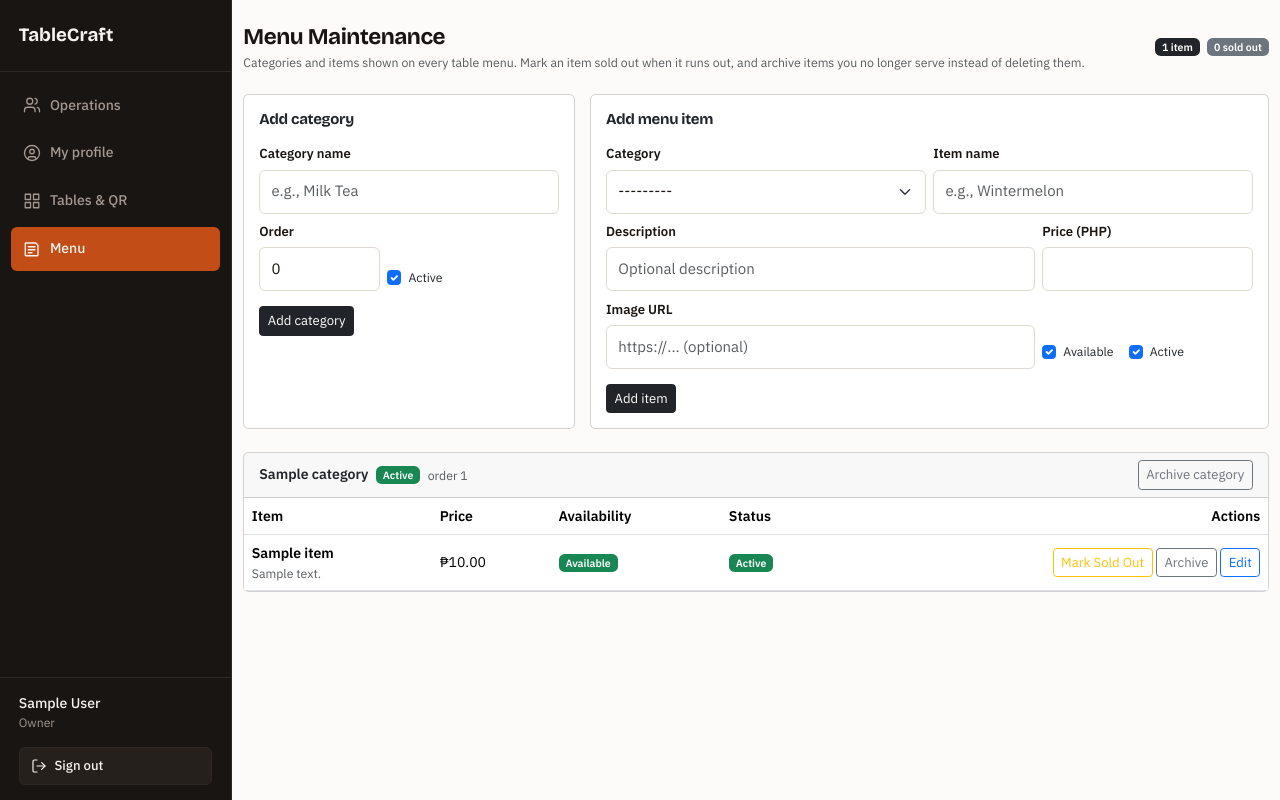
After one commit to justinebungabong/TableCraft-Bungabong-Justine-G2, a Django app: page /pos/menu/ in a window 1280 px wide. The commit adds this page. Run offline with Django 5.2, Linux system fonts and the light colour scheme; a user stored in the database is signed in; tables that the repository leaves empty hold one stand-in row (values such as "Sample post").

Commit message:
feat(menu): add manager menu maintenance screens
Managers previously had no way to maintain menu data: the only editor was Django Admin, which requires is_staff and is therefore unavailable to the MANAGER role.

Add a Menu section (/pos/menu/) shared by the Owner and Manager roles:

- create categories with display order and active flag

- create items with price, description, image URL and availability flags

- mark items sold out / available, archive or restore items and categories

- dedicated edit page per item reusing the same ModelForm

Prices stay positive through the existing chk_menu_item_price_positive database constraint, and duplicate names per category are rejected by form validation backed by uq_menu_item_category_name.

```diff
--- /dev/null
+++ b/pos/forms.py
@@ -0,0 +1,51 @@
+from django import forms
+
+from .models import MenuCategory, MenuItem
+
+
+class MenuCategoryForm(forms.ModelForm):
+    class Meta:
+        model = MenuCategory
+        fields = ["category_name", "display_order", "is_active"]
+        widgets = {
+            "category_name": forms.TextInput(
+                attrs={"class": "form-control", "maxlength": 50, "placeholder": "e.g., Milk Tea"}
+            ),
+            "display_order": forms.NumberInput(attrs={"class": "form-control", "min": 0}),
+            "is_active": forms.CheckboxInput(attrs={"class": "form-check-input"}),
+        }
+
+
+class MenuItemForm(forms.ModelForm):
+    class Meta:
+        model = MenuItem
+        fields = [
+            "category",
+            "item_name",
+            "description",
+            "price",
+            "image_url",
+            "is_available",
+            "is_active",
+        ]
+        widgets = {
+            "category": forms.Select(attrs={"class": "form-select"}),
+            "item_name": forms.TextInput(
+                attrs={"class": "form-control", "maxlength": 100, "placeholder": "e.g., Wintermelon"}
+            ),
+            "description": forms.TextInput(
+                attrs={"class": "form-control", "maxlength": 255, "placeholder": "Optional description"}
+            ),
+            "price": forms.NumberInput(attrs={"class": "form-control", "step": "0.01", "min": "0.01"}),
+            "image_url": forms.URLInput(
+                attrs={"class": "form-control", "placeholder": "https://... (optional)"}
+            ),
+            "is_available": forms.CheckboxInput(attrs={"class": "form-check-input"}),
+            "is_active": forms.CheckboxInput(attrs={"class": "form-check-input"}),
+        }
+
+    def __init__(self, *args, **kwargs):
+        super().__init__(*args, **kwargs)
+        self.fields["category"].queryset = MenuCategory.objects.filter(is_active=True)
+        self.fields["description"].required = False
+        self.fields["image_url"].required = False
--- a/pos/urls.py
+++ b/pos/urls.py
@@ -1,9 +1,12 @@
 from django.urls import path
-from . import views
+
+from . import menu_views, views
 
 app_name = "pos"
 
 urlpatterns = [
+    path("menu/", menu_views.manage_menu_view, name="manage_menu"),
+    path("menu/item/<int:pk>/edit/", menu_views.menu_item_edit_view, name="menu_item_edit"),
     path("table/<str:qr_token>/", views.customer_menu_view, name="customer_menu"),
     path("api/table/<str:qr_token>/availability/", views.api_menu_availability, name="api_menu_availability"),
     path("api/table/<str:qr_token>/submit/", views.api_order_submit, name="api_order_submit"),
--- a/templates/base.html
+++ b/templates/base.html
@@ -536,6 +536,17 @@
                 <span>Tables &amp; QR</span>
               </a>
             {% endif %}
+            {% if user.is_manager or user.is_superuser %}
+              <a class="tc-rail-link {% if request.resolver_match.url_name == 'manage_menu' or request.resolver_match.url_name == 'menu_item_edit' %}is-active{% endif %}" href="{% url 'pos:manage_menu' %}">
+                <svg width="18" height="18" viewBox="0 0 24 24" fill="none" stroke="currentColor" stroke-width="1.75" stroke-linecap="round" stroke-linejoin="round" aria-hidden="true">
+                  <path d="M4 4h13l3 3v13a1 1 0 0 1-1 1H4a1 1 0 0 1-1-1V5a1 1 0 0 1 1-1z"/>
+                  <line x1="7" y1="9" x2="16" y2="9"/>
+                  <line x1="7" y1="13" x2="16" y2="13"/>
+                  <line x1="7" y1="17" x2="12" y2="17"/>
+                </svg>
+                <span>Menu</span>
+              </a>
+            {% endif %}
           </nav>
         </div>
 
--- /dev/null
+++ b/templates/pos/manage_menu.html
@@ -0,0 +1,191 @@
+{% extends "base.html" %}
+{% block title %}Menu | TableCraft{% endblock %}
+
+{% block content %}
+<div class="container-fluid py-4" style="max-width: 1080px;">
+  <div class="d-flex flex-wrap justify-content-between align-items-center gap-3 mb-4">
+    <div>
+      <h1 class="h4 fw-bold mb-1">Menu Maintenance</h1>
+      <p class="text-muted small mb-0">
+        Categories and items shown on every table menu. Mark an item sold out when it runs out,
+        and archive items you no longer serve instead of deleting them.
+      </p>
+    </div>
+    <div class="d-flex gap-2">
+      <span class="badge bg-dark">{{ item_count }} item{{ item_count|pluralize }}</span>
+      <span class="badge bg-secondary">{{ sold_out_count }} sold out</span>
+    </div>
+  </div>
+
+  <div class="row g-3 mb-4">
+    <div class="col-lg-4">
+      <div class="card h-100">
+        <div class="card-body">
+          <h2 class="h6 fw-bold mb-3">Add category</h2>
+          <form method="post">
+            {% csrf_token %}
+            <input type="hidden" name="action" value="create_category">
+            <div class="mb-2">
+              <label for="{{ category_form.category_name.id_for_label }}" class="form-label small fw-semibold">Category name</label>
+              {{ category_form.category_name }}
+              {% for error in category_form.category_name.errors %}<div class="text-danger small">{{ error }}</div>{% endfor %}
+            </div>
+            <div class="row g-2 align-items-end">
+              <div class="col-5">
+                <label for="{{ category_form.display_order.id_for_label }}" class="form-label small fw-semibold">Order</label>
+                {{ category_form.display_order }}
+                {% for error in category_form.display_order.errors %}<div class="text-danger small">{{ error }}</div>{% endfor %}
+              </div>
+              <div class="col-7">
+                <div class="form-check">
+                  {{ category_form.is_active }}
+                  <label class="form-check-label small" for="{{ category_form.is_active.id_for_label }}">Active</label>
+                </div>
+              </div>
+            </div>
+            <button type="submit" class="btn btn-dark btn-sm mt-3">Add category</button>
+          </form>
+        </div>
+      </div>
+    </div>
+
+    <div class="col-lg-8">
+      <div class="card h-100">
+        <div class="card-body">
+          <h2 class="h6 fw-bold mb-3">Add menu item</h2>
+          {% if categories %}
+            <form method="post">
+              {% csrf_token %}
+              <input type="hidden" name="action" value="create_item">
+              <div class="row g-2">
+                <div class="col-sm-6">
+                  <label for="{{ item_form.category.id_for_label }}" class="form-label small fw-semibold">Category</label>
+                  {{ item_form.category }}
+                  {% for error in item_form.category.errors %}<div class="text-danger small">{{ error }}</div>{% endfor %}
+                </div>
+                <div class="col-sm-6">
+                  <label for="{{ item_form.item_name.id_for_label }}" class="form-label small fw-semibold">Item name</label>
+                  {{ item_form.item_name }}
+                  {% for error in item_form.item_name.errors %}<div class="text-danger small">{{ error }}</div>{% endfor %}
+                </div>
+                <div class="col-sm-8">
+                  <label for="{{ item_form.description.id_for_label }}" class="form-label small fw-semibold">Description</label>
+                  {{ item_form.description }}
+                  {% for error in item_form.description.errors %}<div class="text-danger small">{{ error }}</div>{% endfor %}
+                </div>
+                <div class="col-sm-4">
+                  <label for="{{ item_form.price.id_for_label }}" class="form-label small fw-semibold">Price (PHP)</label>
+                  {{ item_form.price }}
+                  {% for error in item_form.price.errors %}<div class="text-danger small">{{ error }}</div>{% endfor %}
+                </div>
+                <div class="col-sm-8">
+                  <label for="{{ item_form.image_url.id_for_label }}" class="form-label small fw-semibold">Image URL</label>
+                  {{ item_form.image_url }}
+                  {% for error in item_form.image_url.errors %}<div class="text-danger small">{{ error }}</div>{% endfor %}
+                </div>
+                <div class="col-sm-4 d-flex align-items-end gap-3 pb-1">
+                  <div class="form-check">
+                    {{ item_form.is_available }}
+                    <label class="form-check-label small" for="{{ item_form.is_available.id_for_label }}">Available</label>
+                  </div>
+                  <div class="form-check">
+                    {{ item_form.is_active }}
+                    <label class="form-check-label small" for="{{ item_form.is_active.id_for_label }}">Active</label>
+                  </div>
+                </div>
+              </div>
+              {% for error in item_form.non_field_errors %}<div class="text-danger small mt-2">{{ error }}</div>{% endfor %}
+              <button type="submit" class="btn btn-dark btn-sm mt-3">Add item</button>
+            </form>
+          {% else %}
+            <p class="text-muted small mb-0">Create a category first, then add items to it.</p>
+          {% endif %}
+        </div>
+      </div>
+    </div>
+  </div>
+
+  {% for section in categories %}
+    <div class="card mb-3">
+      <div class="card-header d-flex flex-wrap justify-content-between align-items-center gap-2">
+        <div class="d-flex align-items-center gap-2">
+          <span class="fw-bold">{{ section.category_name }}</span>
+          <span class="badge {% if section.is_active %}bg-success{% else %}bg-secondary{% endif %}">
+            {% if section.is_active %}Active{% else %}Archived{% endif %}
+          </span>
+          <span class="text-muted small">order {{ section.display_order }}</span>
+        </div>
+        <form method="post" class="mb-0">
+          {% csrf_token %}
+          <input type="hidden" name="action" value="toggle_category">
+          <input type="hidden" name="category_id" value="{{ section.id }}">
+          <button type="submit" class="btn btn-sm btn-outline-secondary">
+            {% if section.is_active %}Archive category{% else %}Restore category{% endif %}
+          </button>
+        </form>
+      </div>
+      <div class="table-responsive">
+        <table class="table align-middle mb-0">
+          <thead>
+            <tr>
+              <th>Item</th>
+              <th>Price</th>
+              <th>Availability</th>
+              <th>Status</th>
+              <th class="text-end">Actions</th>
+            </tr>
+          </thead>
+          <tbody>
+            {% for item in section.items.all %}
+              <tr>
+                <td>
+                  <div class="fw-semibold">{{ item.item_name }}</div>
+                  {% if item.description %}<div class="text-muted small">{{ item.description }}</div>{% endif %}
+                </td>
+                <td>₱{{ item.price }}</td>
+                <td>
+                  {% if item.is_available %}
+                    <span class="badge bg-success">Available</span>
+                  {% else %}
+                    <span class="badge bg-warning text-dark">Sold Out</span>
+                  {% endif %}
+                </td>
+                <td>
+                  {% if item.is_active %}
+                    <span class="badge bg-success">Active</span>
+                  {% else %}
+                    <span class="badge bg-secondary">Archived</span>
+                  {% endif %}
+                </td>
+                <td class="text-end">
+                  <form method="post" class="d-inline">
+                    {% csrf_token %}
+                    <input type="hidden" name="item_id" value="{{ item.id }}">
+                    <button type="submit" name="action" value="toggle_item_available" class="btn btn-sm btn-outline-warning">
+                      {% if item.is_available %}Mark Sold Out{% else %}Mark Available{% endif %}
+                    </button>
+                    <button type="submit" name="action" value="toggle_item_active" class="btn btn-sm btn-outline-secondary">
+                      {% if item.is_active %}Archive{% else %}Restore{% endif %}
+                    </button>
+                  </form>
+                  <a href="{% url 'pos:menu_item_edit' item.pk %}" class="btn btn-sm btn-outline-primary">Edit</a>
+                </td>
+              </tr>
+            {% empty %}
+              <tr>
+                <td colspan="5" class="text-center text-muted py-3">No items in this category yet.</td>
+              </tr>
+            {% endfor %}
+          </tbody>
+        </table>
+      </div>
+    </div>
+  {% empty %}
+    <div class="card">
+      <div class="card-body text-center text-muted py-4">
+        No menu categories yet. Add your first category above.
+      </div>
+    </div>
+  {% endfor %}
+</div>
+{% endblock %}
```
Also changed, not shown: pos/menu_views.py (added, +96 -0 lines), templates/pos/menu_item_edit.html (added, +70 -0 lines).
